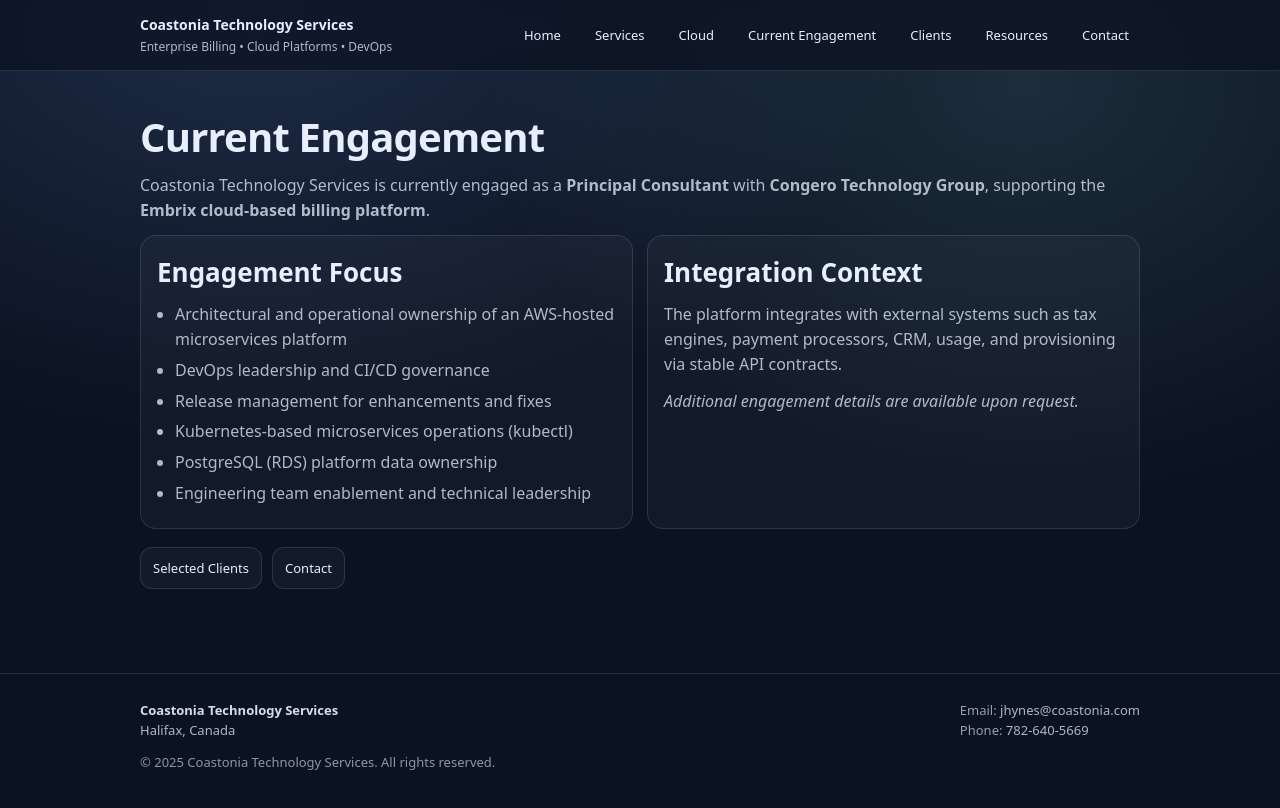
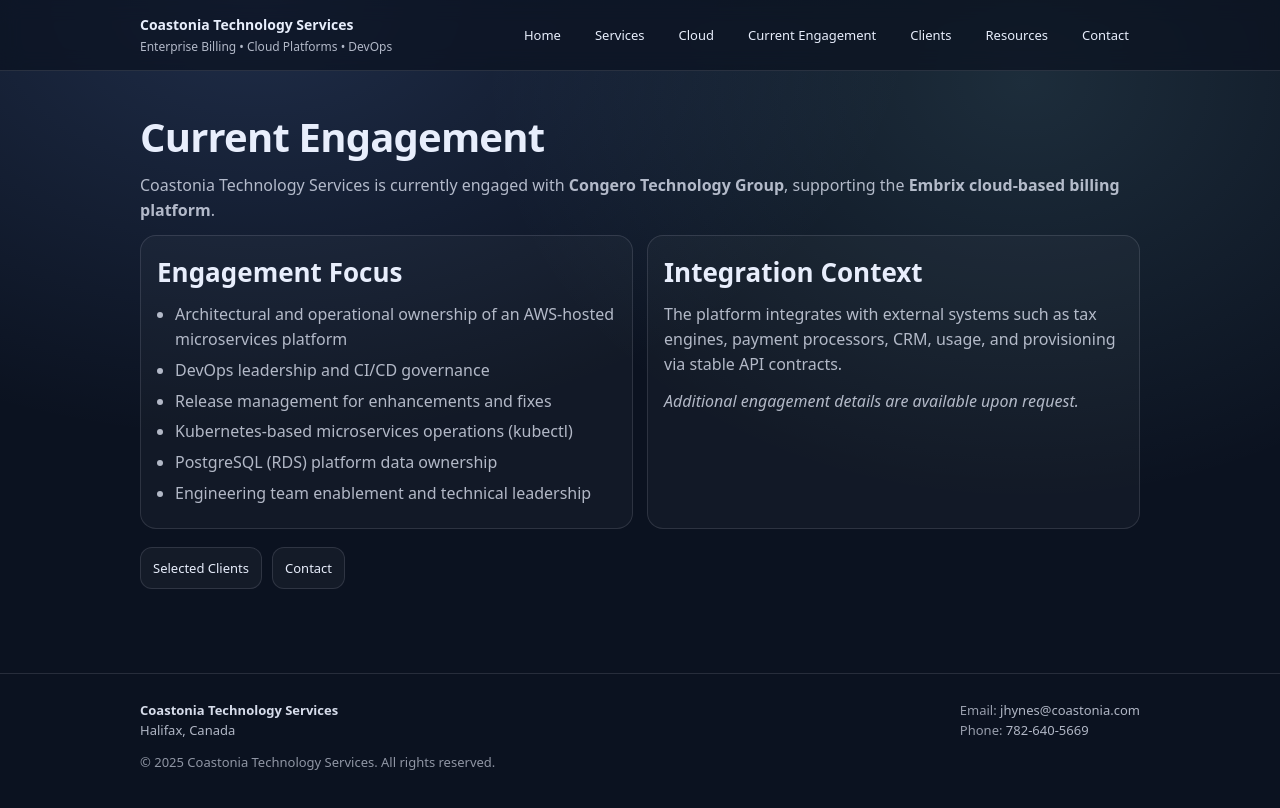
Before and after one commit to jhynes39/coastonia, a Next.js app: page /current-engagement in a window 1280 px wide. Shown: the top 808 px of the page. Built offline with nearby package versions, Linux system fonts and the light colour scheme.

Commit message:
Update page.tsx

```diff
--- a/app/current-engagement/page.tsx
+++ b/app/current-engagement/page.tsx
@@ -5,7 +5,7 @@
     <section className="section">
       <h1>Current Engagement</h1>
       <p>
-        Coastonia Technology Services is currently engaged as a <strong>Principal Consultant</strong> with <strong>Congero Technology Group</strong>,
+        Coastonia Technology Services is currently engaged with <strong>Congero Technology Group</strong>,
         supporting the <strong>Embrix cloud-based billing platform</strong>.
       </p>
 
```
